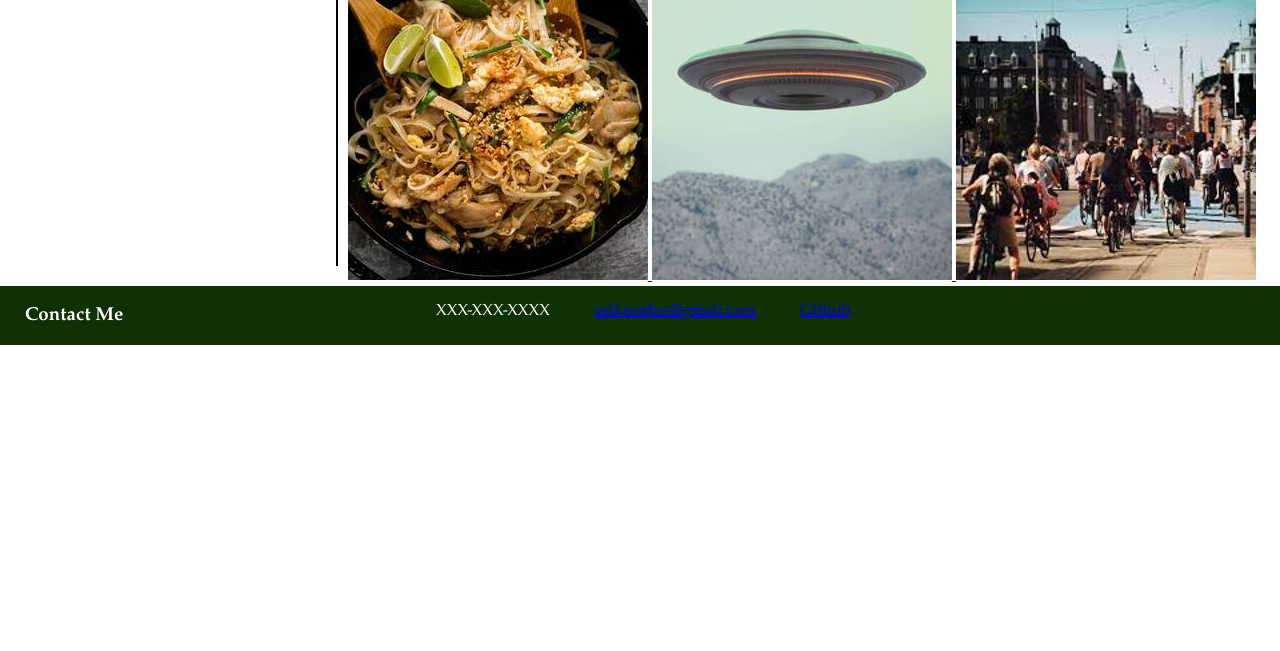
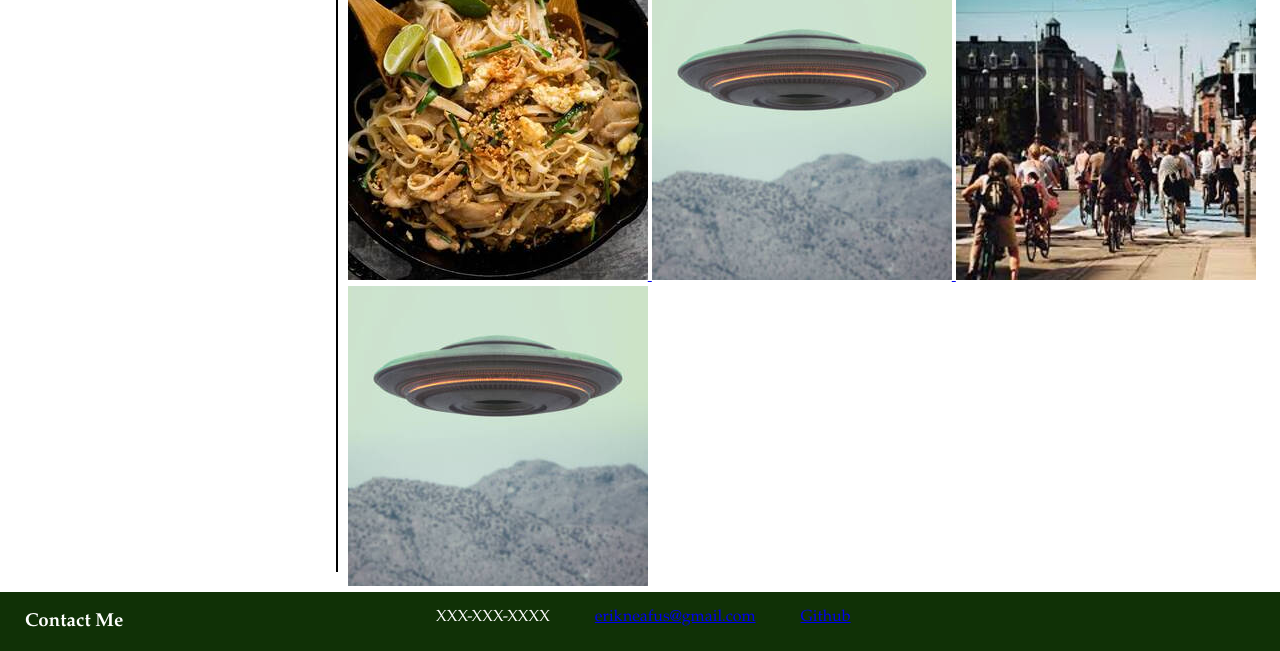
Before and after one commit to erik814/personal-portfolio, a plain HTML site: page index.html in a window 1280 px wide. Shown: the part 860-1511 px from the top of the page. Before the commit the page ends 1205 px from the top, so only its background shows below. Drawn offline with Linux system fonts and the light colour scheme.

Commit message:
Changed things around.

```diff
--- a/index.html
+++ b/index.html
@@ -51,6 +51,10 @@
             <a href="https://www.minneapolis.org/things-to-do/nature-outdoors/biking/" target="blank">
                 <img src="./assets/biking.jpg">
             </a>
+
+            <a href="https://mufon.com/" target="blank">
+                <img src="./assets/ufo.jpg">
+            </a>
             <!-- Images here -->
 
         </div>
```
